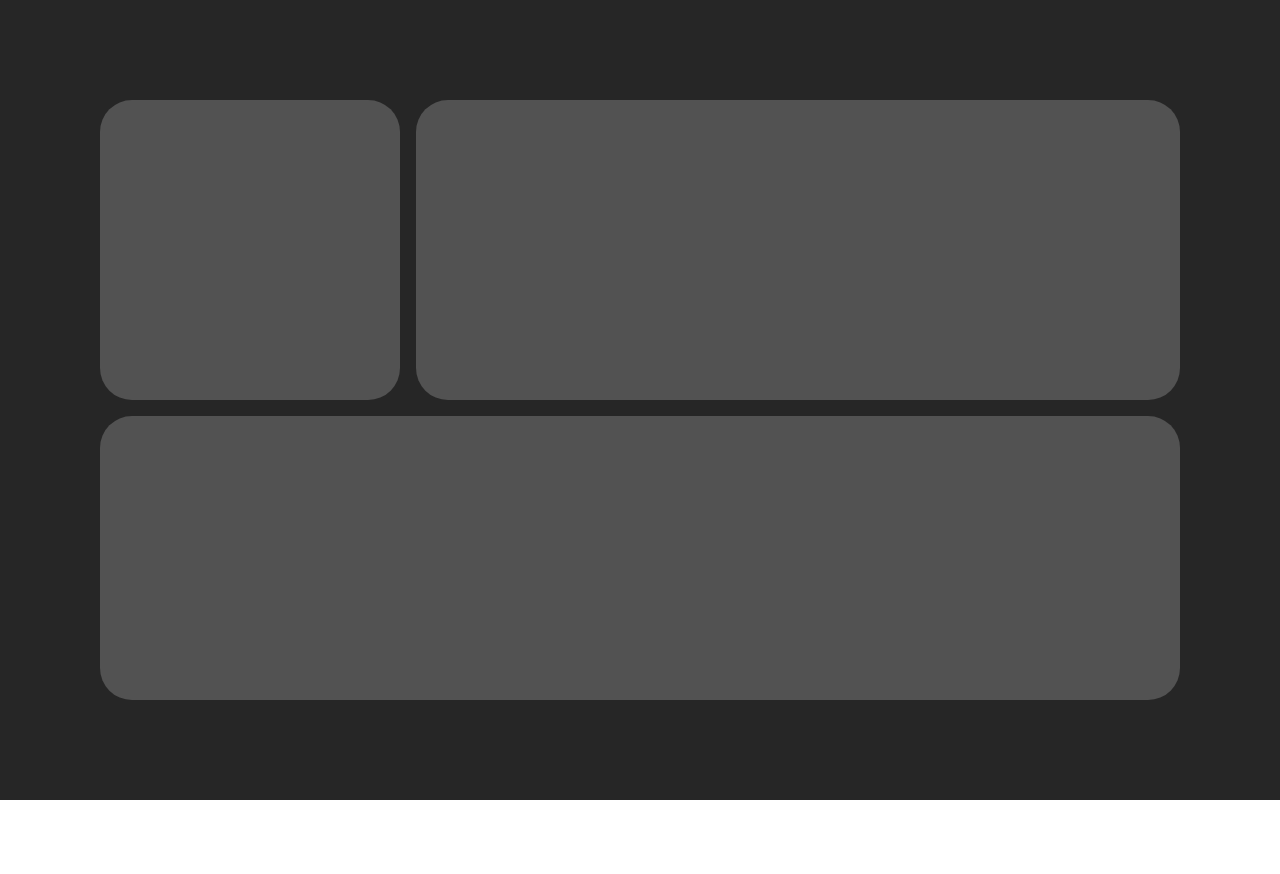
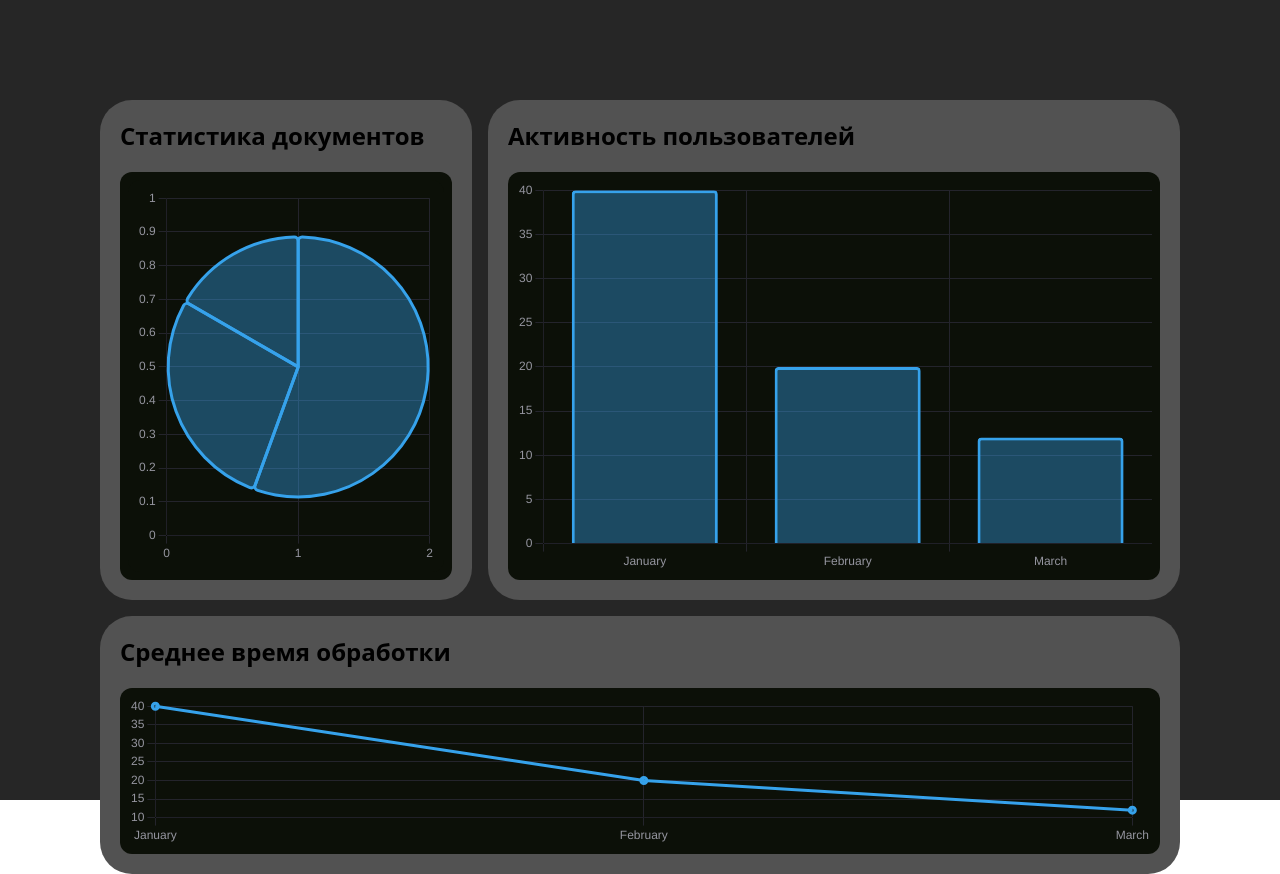
Before and after one commit to VladimirMalyshev/smart-ris, a Vue app in the folder client/: page / in a window 1280 px wide. Before the commit the page ends 800 px from the top, so only its background shows below. Built offline with nearby package versions, Linux system fonts and the light colour scheme.

Commit message:
feat: Графики есть, лейблы для карточек, подготовка к запросам

```diff
--- a/client/package.json
+++ b/client/package.json
@@ -10,6 +10,7 @@
   },
   "dependencies": {
     "@tailwindcss/vite": "^4.1.3",
+    "axios": "^1.8.4",
     "chart.js": "^4.4.8",
     "tailwindcss": "^4.1.3",
     "vue": "^3.5.13",
--- a/client/src/api/analitics.ts
+++ b/client/src/api/analitics.ts
@@ -1,16 +1,16 @@
 import { httpClient } from "../httpClient";
 
-export const get_users = async () => {
+export const getUsers = async () => {
 	const users = httpClient.get("/api/analytics/users");
 	return users;
 };
 
-export const get_documents = () => {
+export const getDocuments = () => {
 	const documents = httpClient.get("/api/analytics/documents");
 	return documents;
 };
 
-export const get_processing_time = () => {
-	const documents = httpClient.get("/api/analytics/processing-time");
-	return documents;
+export const getProcessingTime = () => {
+	const proccessingTime = httpClient.get("/api/analytics/processing-time");
+	return proccessingTime;
 };
--- a/client/src/components/Card.vue
+++ b/client/src/components/Card.vue
@@ -1,11 +1,16 @@
 <script setup lang="ts">
-
+const { title } = defineProps<{
+	title?: string;
+}>();
 </script>
 
 <template>
 
-  <div class=" w-full h-full p-9 bg-neutral-600 box-border rounded-4xl">
-    <slot/>
+  <div class=" flex w-full h-full flex-col gap-5 p-5 bg-neutral-600 box-border rounded-4xl">
+    <h3 class=" text-2xl font-semibold shrink-0">{{ title }}</h3>
+    <div class="bg-[#0c1008] p-2 w-full h-full rounded-xl flex-1">
+      <slot/>
+    </div>
   </div>
 
 </template>
--- /dev/null
+++ b/client/src/configs/charOptions.ts
@@ -0,0 +1,32 @@
+const colors = {
+	grid: "#24242c",
+	ticksText: "#95959f",
+};
+
+export const BarOptions = {
+	responsive: true,
+	maintainAspectRatio: false,
+	plugins: {
+		legend: {
+			display: false,
+		},
+	},
+	scales: {
+		x: {
+			grid: {
+				color: colors.grid,
+			},
+			ticks: {
+				color: colors.ticksText,
+			},
+		},
+		y: {
+			grid: {
+				color: colors.grid,
+			},
+			ticks: {
+				color: colors.ticksText,
+			},
+		},
+	},
+};
--- /dev/null
+++ b/client/src/httpClient.ts
@@ -0,0 +1,5 @@
+import axios from "axios";
+
+export const httpClient = axios.create({
+	baseURL: "http://localhost:8000",
+});
--- a/client/src/pages/Dashboard.vue
+++ b/client/src/pages/Dashboard.vue
@@ -1,28 +1,96 @@
 <script setup lang="ts">
-import { ref } from "vue";
-import { Bar } from "vue-chartjs";
+import {
+	ArcElement,
+	BarElement,
+	CategoryScale,
+	Chart as ChartJS,
+	Legend,
+	LineElement,
+	LinearScale,
+	PointElement,
+	Title,
+	Tooltip,
+} from "chart.js";
+import { onMounted, ref } from "vue";
+import { Bar, Line, Pie } from "vue-chartjs";
+import { getDocuments, getProcessingTime, getUsers } from "../api/analitics";
 import Card from "../components/Card.vue";
+import { BarOptions } from "../configs/charOptions";
 
-const options = ref({});
+ChartJS.register(
+	Title,
+	Tooltip,
+	Legend,
+	BarElement,
+	LineElement,
+	CategoryScale,
+	LinearScale,
+	PointElement,
+	ArcElement,
+);
 
-const data = ref({});
+// const docsChartData = ref(null);
+// const usersChartData = ref(null);
+// const procTimeChartData = ref(null);
+
+onMounted(async () => {
+	// Тут запрос делаем
+	// const resp = await Promise.allSettled([
+	// 	getDocuments(),
+	// 	getUsers(),
+	// 	getProcessingTime(),
+	// ]);
+	// Проходимся по всем, парсим то что пришло пока что не дописано
+	// resp.forEach((res, ind) => {
+	//   if (res.status === "fulfilled") {
+	//     switch (ind) {
+	//       case 0 :
+	//         docsChartData.value = res.value
+	//     }
+	//   }
+	// })
+});
+
+const data = ref({
+	labels: ["January", "February", "March"],
+	datasets: [
+		{
+			borderRadius: 4,
+			borderWidth: 3,
+			borderColor: "rgba(54, 162, 235, 1)",
+			data: [40, 20, 12],
+			backgroundColor: "rgba(54, 162, 235, 0.4)",
+		},
+	],
+});
+
+const options = ref(BarOptions);
 </script>
 
 <template>
-  <div class="grid w-full h-full grid-cols-[300px_auto] gap-4 grid-rows-[300px_auto] p-[100px]">
 
-    <Card>
-    <!-- <Bar :options :data/> -->
-  </Card>
+<div class="
+  grid w-full h-full
+  grid-cols-[max-content_1fr]
+  grid-rows-[min(500px,100%)_1fr]
+  gap-4 p-[100px]
+">
+    <Card title="Статистика документов">
+      <div class="bg-[#0c1008] p-2 w-full h-full rounded-xl">
+        <Pie :options :data/>
+      </div>
+    </Card>
 
 
     <div class=" w-full h-full col-span-2">
-      <Card>
+      <Card title="Активность пользователей">
+        <Bar :options :data/>
       </Card>
     </div>
 
     <div class=" col-span-3">
-      <Card>
+      <Card title="Среднее время обработки">
+        <Line :options :data/>
 
       </Card>
     </div>
```
Also changed, not shown: client/src/types.ts (added), 1 other file (tests, documents, lock files or other folders).
